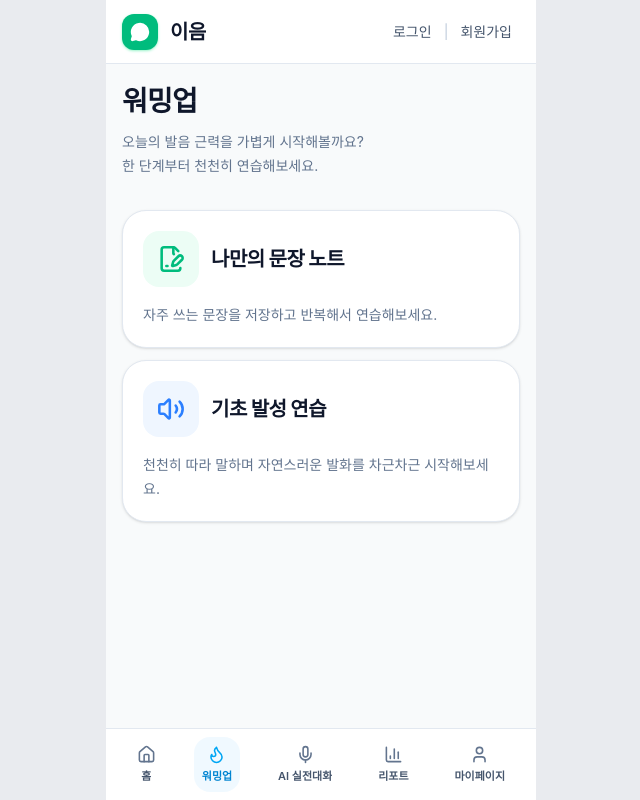
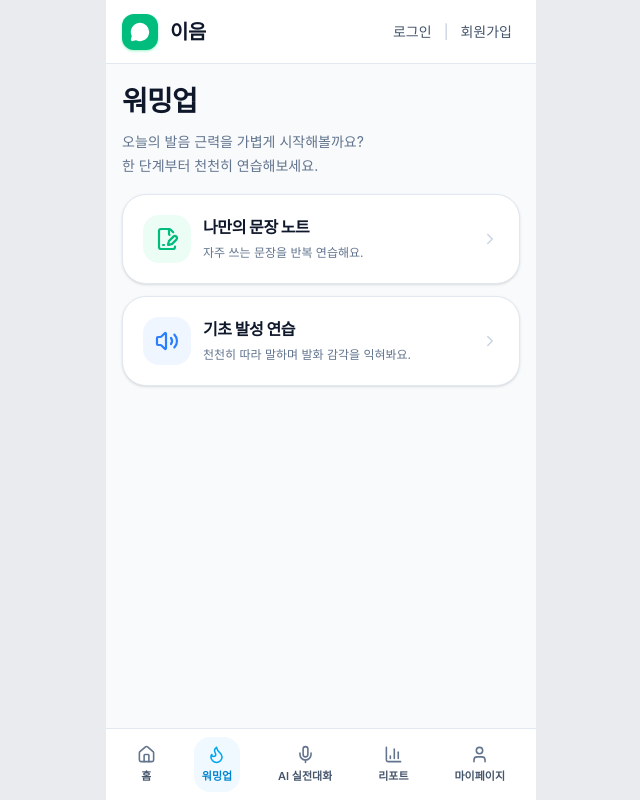
Before and after one commit to 2026-kw-capstone/kwcapstone-Front, a React (Vite) app: page /warmup in a window 1280 px wide. Shown: the whole page, without its empty margins (319-959 px from the left). Built offline with nearby package versions, Linux system fonts and the light colour scheme; no server answers.

Commit message:
Fix: 워밍업, AI 실전대화연습 선택 UI 수정 #11

```diff
--- a/src/components/MenuSelectCard.tsx
+++ b/src/components/MenuSelectCard.tsx
@@ -1,4 +1,5 @@
 import { Link } from "react-router-dom";
+import { ChevronRight } from "lucide-react";
 import type { MenuItem } from "../types/menuItem";
 
 interface MenuSelectCardProps {
@@ -12,24 +13,28 @@ const MenuSelectCard = ({ item }: MenuSelectCardProps) => {
     <Link
       to={to}
       className="
-        group rounded-[24px] border border-slate-200 bg-white p-5 shadow-sm
+        group rounded-[24px] border border-slate-200 bg-white p-4 shadow-sm
         transition-all duration-200
-        hover:-translate-y-1 hover:border-slate-300 hover:shadow-md
+        hover:border-slate-300 hover:shadow-md
         focus:outline-none focus:ring-2 focus:ring-slate-200
       "
     >
-      <div className="mb-4 flex items-center gap-3">
-        <div className={`flex h-14 w-14 items-center justify-center rounded-2xl ${iconClassName}`}>
-          <Icon size={28} strokeWidth={2.2} />
+      <div className="flex p-1 items-center justify-between gap-3">
+        <div className="flex min-w-0 flex-1 items-center gap-3">
+          <div className={`flex h-12 w-12 shrink-0 items-center justify-center rounded-2xl ${iconClassName}`}>
+            <Icon size={24} strokeWidth={2.2} />
+          </div>
+          <div className="min-w-0">
+            <h2 className="truncate text-md font-extrabold tracking-tight text-slate-900">{title}</h2>
+            <p className="mt-1 truncate text-xs leading-5 text-slate-500">{description}</p>
+          </div>
         </div>
-        <h2 className="text-xl font-extrabold tracking-tight text-slate-900">
-          {title}
-        </h2>
+
+        <ChevronRight
+          size={18}
+          className="shrink-0 text-slate-300 transition group-hover:translate-x-0.5 group-hover:text-slate-400"
+        />
       </div>
-
-      <p className="mt-3 text-sm leading-6 text-slate-500">
-        {description}
-      </p>
     </Link>
   );
 };
--- a/src/constants/aiPractice.ts
+++ b/src/constants/aiPractice.ts
@@ -5,7 +5,7 @@ export const AI_PRACTICE_MENU_ITEMS: MenuItem[] = [
   {
     title: "시나리오 대화 연습",
     description:
-      "상황별 시나리오를 고르고 AI와 실전처럼 대화를 연습해요.",
+      "시나리오를 고르고 실전처럼 연습해요.",
     to: "/ai-practice/scenario",
     icon: Mic,
     iconClassName: "bg-blue-50 text-blue-500",
@@ -13,7 +13,7 @@ export const AI_PRACTICE_MENU_ITEMS: MenuItem[] = [
   {
     title: "AI 자유 대화",
     description:
-      "주제 제한 없이 AI와 자유롭게 이야기하며 말하기 감각을 키워요.",
+      "AI와 자유롭게 이야기하며 말하기 감각을 키워요.",
     to: "/ai-practice/free-conversation",
     icon: MessageCircleMore,
     iconClassName: "bg-violet-50 text-violet-500",
--- a/src/constants/warmup.ts
+++ b/src/constants/warmup.ts
@@ -4,14 +4,14 @@ import type { MenuItem } from "../types/menuItem";
 export const WARMUP_MENU_ITEMS: MenuItem[] = [
   {
     title: "나만의 문장 노트",
-    description: "자주 쓰는 문장을 저장하고 반복해서 연습해보세요.",
+    description: "자주 쓰는 문장을 반복 연습해요.",
     to: "my-note",
     icon: FilePenLine,
     iconClassName: "bg-emerald-50 text-emerald-500",
   },
   {
     title: "기초 발성 연습",
-    description: "천천히 따라 말하며 자연스러운 발화를 차근차근 시작해보세요.",
+    description: "천천히 따라 말하며 발화 감각을 익혀봐요.",
     to: "basic-speak",
     icon: Volume2,
     iconClassName: "bg-blue-50 text-blue-500",
--- a/src/pages/PracticeSelectPage.tsx
+++ b/src/pages/PracticeSelectPage.tsx
@@ -4,7 +4,7 @@ import { AI_PRACTICE_MENU_ITEMS } from "../constants/aiPractice";
 const PracticeSelectPage = () => {
   return (
     <div className="mx-auto flex w-full max-w-md flex-col">
-      <section className="mb-8">
+      <section className="mb-4">
         <h1 className="text-[28px] font-extrabold tracking-tight text-slate-900">
           AI 실전대화연습
         </h1>
--- a/src/pages/warmup/WarmupPage.tsx
+++ b/src/pages/warmup/WarmupPage.tsx
@@ -11,7 +11,7 @@ const WarmupPage = () => {
 
   return (
     <div className="mx-auto flex w-full max-w-md flex-col">
-      <section className="mb-8">
+      <section className="mb-4">
         <h1 className="text-[28px] font-extrabold tracking-tight text-slate-900">워밍업</h1>
         <p className="mt-2 text-sm leading-6 text-slate-500">
           오늘의 발음 근력을 가볍게 시작해볼까요?
```
